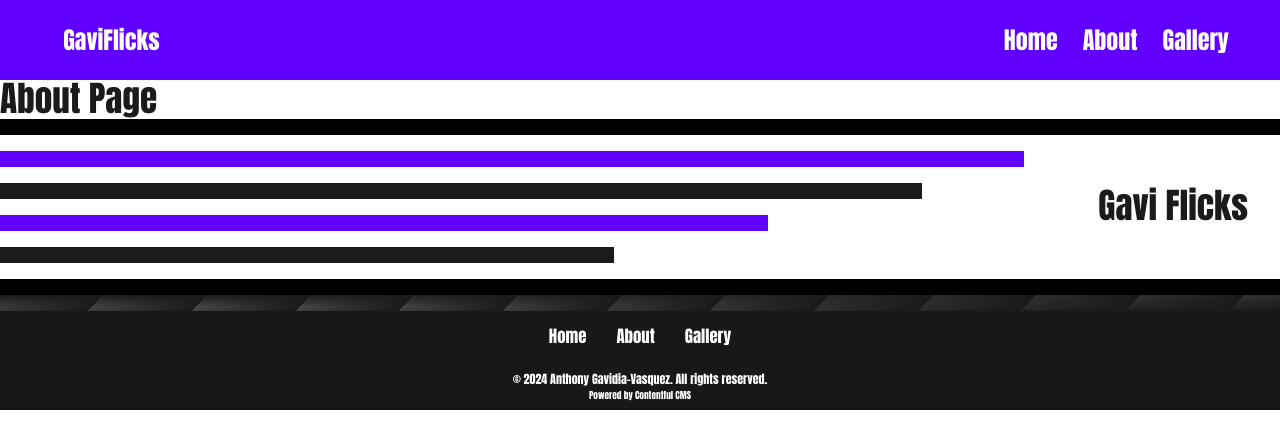
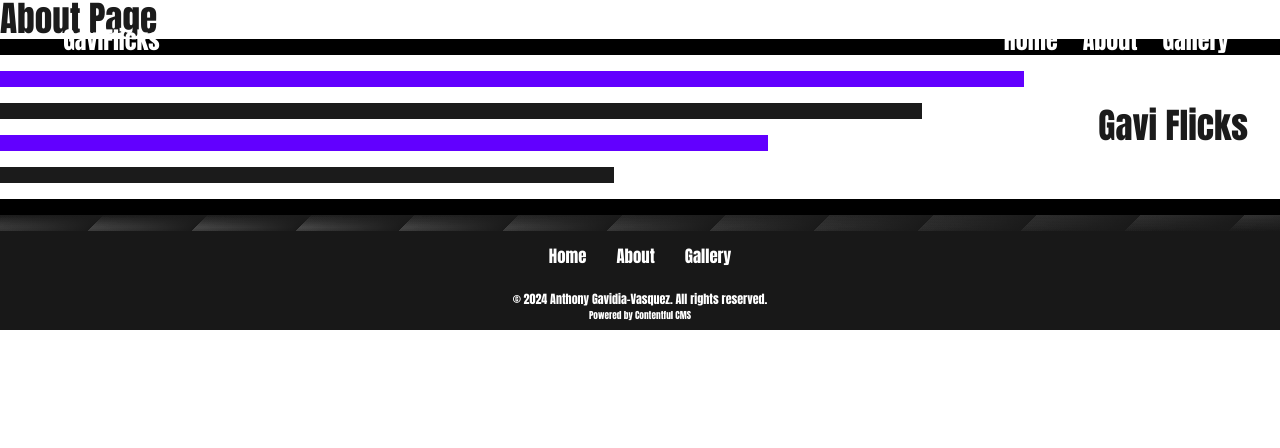
Before and after one commit to Gavisito/gaviflicks, a React (Vite) app: page /about in a window 1280 px wide. Shown: the top 448 px of the page. Built offline with nearby package versions, Linux system fonts and the light colour scheme; no server answers.

Commit message:
navbar clear to purple

```diff
--- a/src/App.css
+++ b/src/App.css
@@ -6,10 +6,11 @@
   justify-content: space-between !important;
   align-items: center;
   padding: 0 4vw;
-  position: sticky !important;
+  position: fixed !important;
   top: 0;
   z-index: 9999;
-  background-color: rgb(98, 0, 255);
+  background-color: transparent;
+  transition: background-color 0.3s ease-in-out;
 }
 .navigation .nav {
   display: flex;
--- a/src/App.scss
+++ b/src/App.scss
@@ -6,10 +6,11 @@
     justify-content: space-between !important;
     align-items: center;
     padding: 0 4vw;
-    position:sticky!important;
+    position:fixed!important;
     top: 0;
     z-index: 9999;
-    background-color: rgb(98, 0, 255);
+    background-color: transparent;
+    transition: background-color 0.3s ease-in-out;
 
     .nav {
       display: flex;
--- a/src/components/navigation.jsx
+++ b/src/components/navigation.jsx
@@ -7,11 +7,22 @@
 
     const toggleMenu = () => {
       setMenuOpen((prevState) => !prevState);
+      const navbar = document.querySelector('.navigation');
+      navbar.style.backgroundColor = 'rgb(98, 0, 255)';
     };
 
     const handleNavLinkClick = () => {
       setMenuOpen(false);
     };
+
+    window.addEventListener('scroll', function() {
+      const navbar = document.querySelector('.navigation');
+      if (window.scrollY > 0) {
+          navbar.style.backgroundColor = 'rgb(98, 0, 255)';
+      } else {
+          navbar.style.backgroundColor = 'transparent';
+      }
+  });
 
     return (
         <div className="navigation">
```
Also changed, not shown: 1 other file (tests, documents, lock files or other folders).
